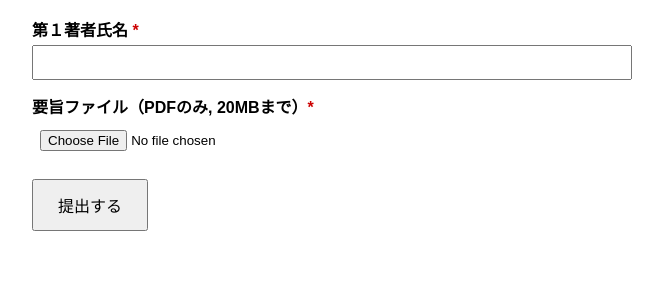
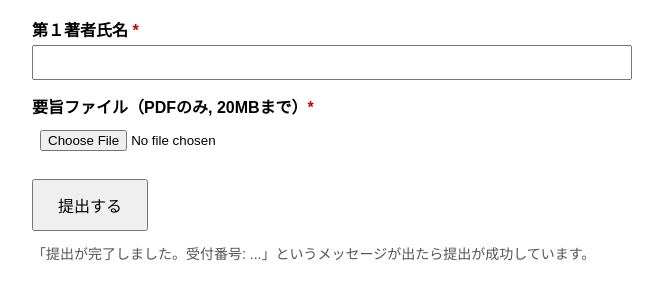
Before and after one commit to geoedueducation/abstractform, a plain HTML site: page index.html in a window 1280 px wide. Shown: the part 58-358 px from the top of the page, without its empty margins (308-971 px from the left). Drawn offline with Linux system fonts and the light colour scheme.

Commit message:
Update index.html

```diff
--- a/index.html
+++ b/index.html
@@ -20,7 +20,10 @@
   <label>要旨ファイル（PDFのみ, 20MBまで）<span class="req">*</span></label>
   <input type="file" id="file" accept="application/pdf">
   <button id="btn" onclick="submit()">提出する</button>
-  <p id="status"></p>
+    <p style="margin-top: 12px; color: #555; font-size: 14px;">
+      「提出が完了しました。受付番号: ...」というメッセージが出たら提出が成功しています。
+    </p>
+    <p id="status"></p>
 
 <script>
 const GAS_URL = 'https://script.google.com/macros/s/AKfycbxNNPVNLDwTecB6fFO5aW2FKIf9mg72aUGG3yXLfiQADZE81K4FLqu4E9kUbDGDlJ_0gA/exec';
```
